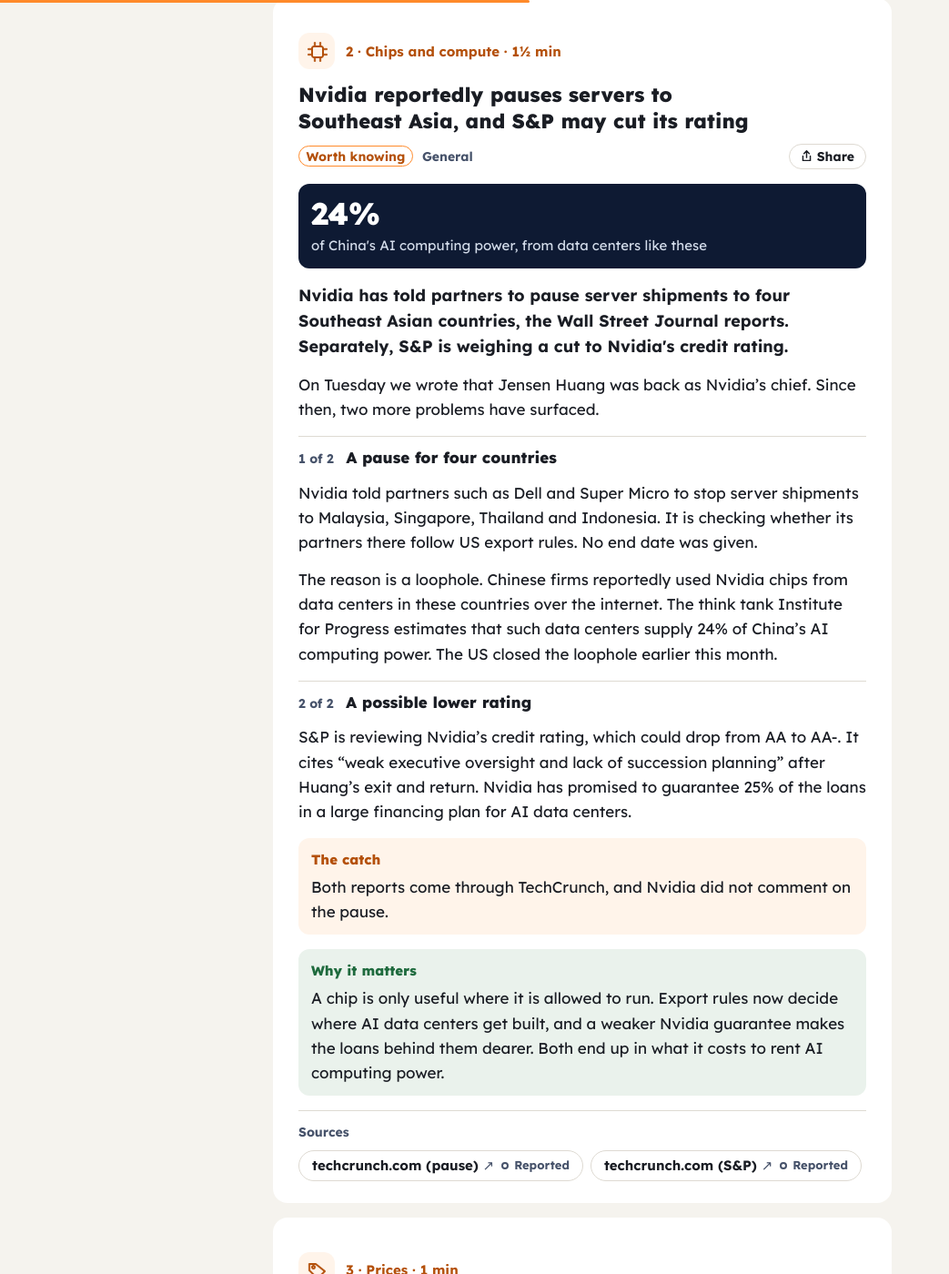
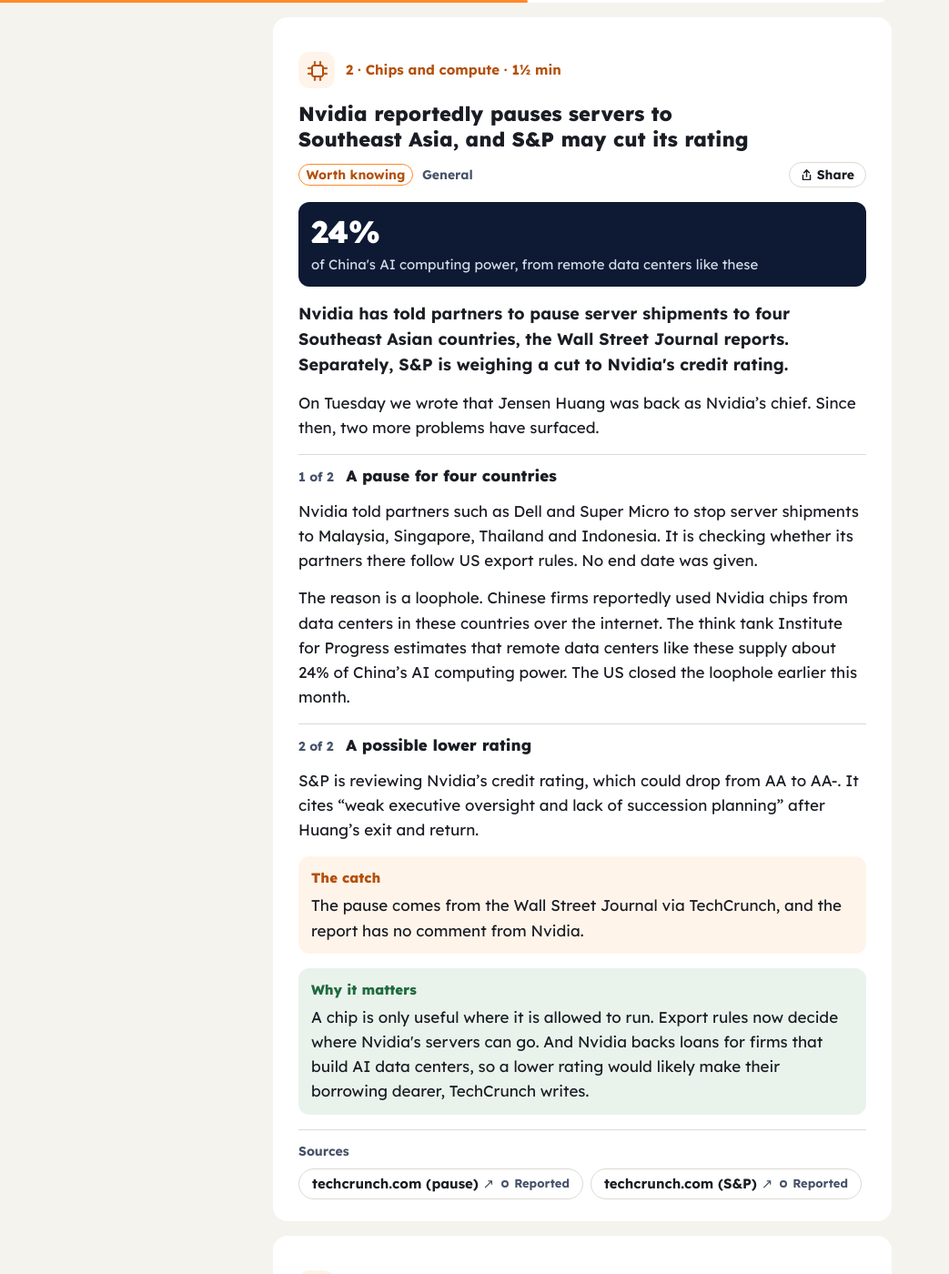
Before and after one commit to Repzei/7amai, a Jekyll site: the page built from _posts/2026-11-27-google-will-make-ai-agents-reach-gmail-and-drive-through-its-own-doors.md, in a window 1280 px wide and 1400 px high, scrolled down 2836 px. Shown: the whole window at 91% size, without its empty margins (0-1043 px from the left). Built offline with Jekyll 4.4.1, drawn with Linux system fonts in a browser that asks for light colours; some of the changed text lies outside the part shown.

Commit message:
Udkast 2026-11-27
Co-Authored-By: Claude Opus 5.5 <noreply@anthropic.com>
Claude-Session: https://claude.ai/code/session_01WDQZfToHW9ubTP6tsc4i7P

```diff
--- a/_posts/2026-11-27-google-will-make-ai-agents-reach-gmail-and-drive-through-its-own-doors.md
+++ b/_posts/2026-11-27-google-will-make-ai-agents-reach-gmail-and-drive-through-its-own-doors.md
@@ -15,10 +14,10 @@ today:
 other_lang_url: /da/2026/11/27/
 items:
   - { n: 1, anchor: "workspace-agents-mcp", signal: big, tracks: [build, general], min: 2, source: official, number: "1 February 2027", number_label: "when agents that skip Google's MCP servers get a small quota", topic: agent, why: "Agents get their own metered entrance to your inbox, so Google can see them, count them and charge for them.", do: "If your tool lets an agent read Gmail, Drive or Calendar, move it to Google's MCP servers before 1 February 2027.", steps: { title: "What changes for an agent", list: ["It must reach Workspace through Google's MCP servers", "Free use stops at 5,000 requests a day", "From 1 February 2027, direct API calls get the small quota", "Paid MCP use for Gmail, Calendar and Drive is billed from 1 April 2027"] } }
-  - { n: 2, anchor: "nvidia-southeast-asia-sp", signal: worth, tracks: [general], min: 1.5, source: reported, number: "24%", number_label: "of China's AI computing power, from data centers like these", topic: chips, why: "Rules about who may use a chip now decide where AI computing power can be built, and that reaches the price of renting it." }
+  - { n: 2, anchor: "nvidia-southeast-asia-sp", signal: worth, tracks: [general], min: 1.5, source: reported, number: "24%", number_label: "of China's AI computing power, from remote data centers like these", topic: chips, why: "Export rules now decide where AI servers can go, and a lower Nvidia rating could make data centers dearer to fund." }
   - { n: 3, anchor: "chatgpt-shared-limit", signal: worth, tracks: [general], min: 1, source: official, topic: price, why: "Chats and agent tasks now draw from one pot, so heavy agent use can leave less room for chatting." }
   - { n: 4, anchor: "openrouter-ark-routing", signal: worth, tracks: [build, general, europe], min: 1.5, source: official, number: "16", number_label: "Novita endpoints removed from OpenRouter", topic: security, why: "Your prompt can pass through companies you never chose, and a privacy label only holds if every one of them keeps it." }
-  - { n: 5, anchor: "llama-cpp-1-1", signal: worth, tracks: [build, europe], min: 1.5, source: official, topic: local, why: "Talking to a model on your own machine now takes one free program, not a stack of tools.", do: "Update to llama.cpp 1.1 and try the new Llama Chat page." }
+  - { n: 5, anchor: "llama-cpp-1-1", signal: worth, tracks: [build, europe], min: 1, source: official, topic: local, why: "Talking to a model on your own machine now takes one free program, not a stack of tools.", do: "Update to llama.cpp 1.1 and try the new Llama Chat page." }
   - { n: 6, anchor: "refusal-not-scored", signal: worth, tracks: [build, general], min: 1.5, source: official, number: "2.15 times", number_label: "as many refusals for prompts about North Koreans as about Americans", topic: research, why: "A refusal is also an answer, and a bias test that throws refusals away cannot see who gets turned away." }
 ---
 
@@ -28,11 +27,11 @@ items:
 
 <p class="short"><span>The short version</span>Google's new terms say AI agents must use its own MCP servers to reach Gmail, Drive and other Workspace apps. From 1 February 2027, agents that call Google's normal APIs directly get only a small free quota.</p>
 
-AI assistants that sort your email or find a file in Drive often use Google's APIs (see Explained below). Every other app uses the same entrances, so Google could not easily tell an agent from a calendar app.
+AI assistants that sort your email or find a file in Drive often use Google's APIs (see Explained below). To Google, such an agent could look like any other app.
 
 That changed on Tuesday. Google added an "AI Tools Addendum" to its Workspace terms. A tool that "is or is driven by an AI Agent" must use a Google MCP server, and it must not hide what it is. MCP is the standard way for an assistant to use outside tools. Google's MCP servers for Gmail, Drive, Docs, Sheets, Calendar and other apps are now generally available.
 
-There is a meter attached. The free tier allows 5,000 requests a day, per project and per app. From 1 February 2027, agents that call the normal APIs directly are held to that free quota. From 1 April 2027, paid MCP use for Gmail, Calendar and Drive is billed from the first request.
+There is a meter attached. The free tier allows 5,000 requests a day, per project and per product. From 1 February 2027, agents that call the normal APIs directly are held to that free quota. From 1 April 2027, paid MCP use for Gmail, Calendar and Drive is billed from the first request.
 
 Builders also may not train models on your data, or keep it after you remove the tool.
 
@@ -47,7 +46,7 @@ Sources: [workspace.google.com](https://workspace.google.com/terms/ai-tools) ·
 
 ### 2. Nvidia reportedly pauses servers to Southeast Asia, and S&P may cut its rating {#nvidia-southeast-asia-sp}
 <p class="item-meta"><span class="signal signal-worth">Worth knowing</span><span class="track">General</span><span class="track">1½ min</span></p>
-<div class="number"><b>24%</b><span>of China's AI computing power, from data centers like these</span></div>
+<div class="number"><b>24%</b><span>of China's AI computing power, from remote data centers like these</span></div>
 
 <p class="short"><span>The short version</span>Nvidia has told partners to pause server shipments to four Southeast Asian countries, the Wall Street Journal reports. Separately, S&P is weighing a cut to Nvidia's credit rating.</p>
 
@@ -56,14 +55,14 @@ On Tuesday we wrote that Jensen Huang was back as Nvidia's chief. Since then, tw
 #### <span>1 of 2</span> A pause for four countries
 Nvidia told partners such as Dell and Super Micro to stop server shipments to Malaysia, Singapore, Thailand and Indonesia. It is checking whether its partners there follow US export rules. No end date was given.
 
-The reason is a loophole. Chinese firms reportedly used Nvidia chips from data centers in these countries over the internet. The think tank Institute for Progress estimates that such data centers supply 24% of China's AI computing power. The US closed the loophole earlier this month.
+The reason is a loophole. Chinese firms reportedly used Nvidia chips from data centers in these countries over the internet. The think tank Institute for Progress estimates that remote data centers like these supply about 24% of China's AI computing power. The US closed the loophole earlier this month.
 
 #### <span>2 of 2</span> A possible lower rating
-S&P is reviewing Nvidia's credit rating, which could drop from AA to AA-. It cites "weak executive oversight and lack of succession planning" after Huang's exit and return. Nvidia has promised to guarantee 25% of the loans in a large financing plan for AI data centers.
+S&P is reviewing Nvidia's credit rating, which could drop from AA to AA-. It cites "weak executive oversight and lack of succession planning" after Huang's exit and return.
 
-The catch: both reports come through TechCrunch, and Nvidia did not comment on the pause.
+The catch: the pause comes from the Wall Street Journal via TechCrunch, and the report has no comment from Nvidia.
 
-<div class="why"><b>Why it matters</b><p>A chip is only useful where it is allowed to run. Export rules now decide where AI data centers get built, and a weaker Nvidia guarantee makes the loans behind them dearer. Both end up in what it costs to rent AI computing power.</p></div>
+<div class="why"><b>Why it matters</b><p>A chip is only useful where it is allowed to run. Export rules now decide where Nvidia's servers can go. And Nvidia backs loans for firms that build AI data centers, so a lower rating would likely make their borrowing dearer, TechCrunch writes.</p></div>
 
 Sources: [techcrunch.com (pause)](https://techcrunch.com/2026/11/26/nvidia-hits-pause-on-chip-shipments-to-southeast-asia/) · <span class="tag tag-reported">Reported</span> · [techcrunch.com (S&P)](https://techcrunch.com/2026/11/25/sp-considers-nvidia-credit-downgrade-over-governance-and-key-man-risks/) · <span class="tag tag-reported">Reported</span>
 {: .sources}
@@ -77,7 +76,7 @@ A paid ChatGPT plan has limits, but most people never see them. That may change
 
 OpenAI's help page says the allowance will be shared across ChatGPT and Codex, its coding agent, on the Plus, Pro and Business plans. It starts in December, and a small group of Pro users has it already. Chats with the Instant model will not count.
 
-OpenAI says most users will not see more frequent resets. But "a small fraction of its heaviest users may hit their limits sooner," a spokesperson told TechCrunch. Some subscribers worry they will get less use of the stronger reasoning models for the same price. Anthropic made a similar merger in September.
+OpenAI says most users will not see more frequent resets. But a spokesperson told TechCrunch that a small share of the heaviest users may hit their limits sooner. Some subscribers worry they will get less use of the stronger reasoning models for the same price. Anthropic made a similar merger in September.
 
 <div class="why"><b>Why it matters</b><p>One shared meter is like a family sharing one phone data plan: the one who streams video decides how much is left for the rest. Here, long agent tasks and quick chats draw from the same pot.</p></div>
 
@@ -105,8 +104,8 @@ Sources: [kendell.dev](https://kendell.dev/blog/arkwrapper/) · <span class="tag
 
 ## Open source & local AI
 
-### llama.cpp 1.1 adds a voice chat app and a public speed board for AMD {#llama-cpp-1-1}
-<p class="item-meta"><span class="signal signal-worth">Worth knowing</span><span class="track">Build</span><span class="track">Europe</span><span class="track">1½ min</span></p>
+### llama.cpp 1.1 lets you talk to its chat page and adds an AMD speed board {#llama-cpp-1-1}
+<p class="item-meta"><span class="signal signal-worth">Worth knowing</span><span class="track">Build</span><span class="track">Europe</span><span class="track">1 min</span></p>
 
 <p class="short"><span>The short version</span>llama.cpp, the free engine behind many local AI apps, now has a chat page you can talk to. Its makers also launched a dashboard that tracks its speed on AMD chips.</p>
 
```
Also changed, not shown: other parts of _posts/2026-11-27-google-will-make-ai-agents-reach-gmail-and-drive-through-its-own-doors.md (+3 -4 lines), _da/2026-11-27-google-will-make-ai-agents-reach-gmail-and-drive-through-its-own-doors.md (+13 -14 lines), _explained/da/api.md (+1 -1 lines), assets/og/2026-11-27.png (added), assets/og/da/2026-11-27.png (added).
